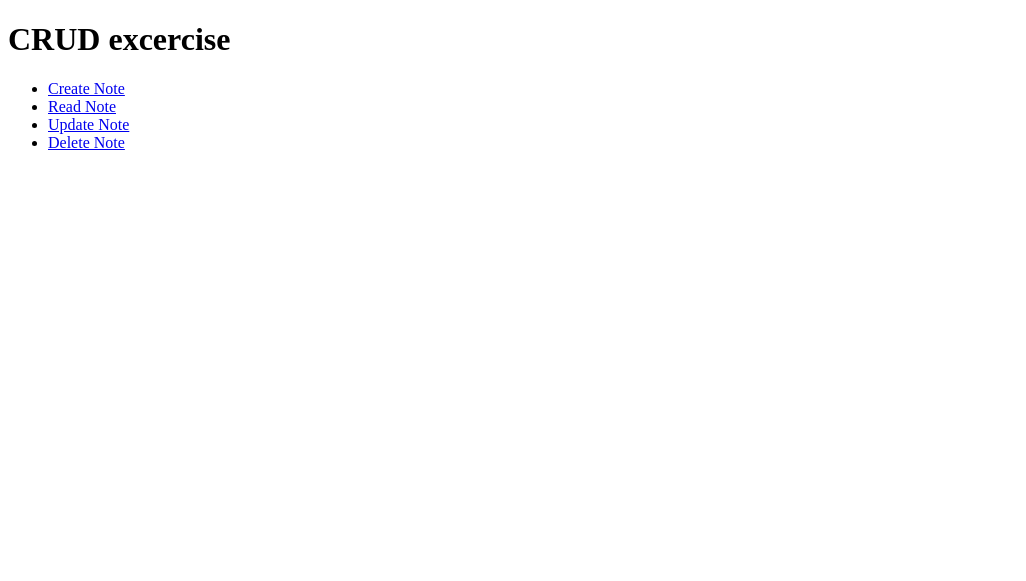
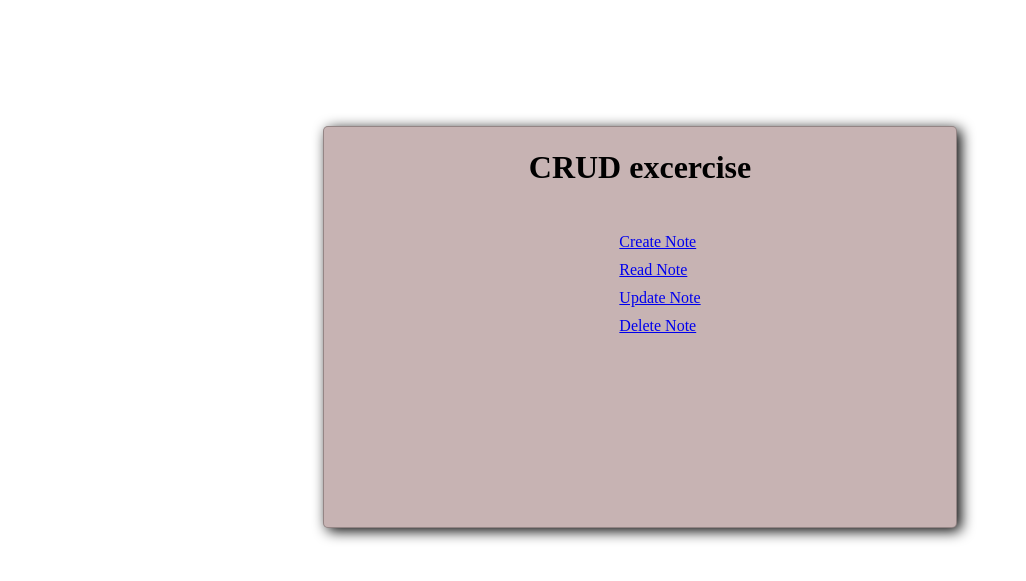
Before and after one commit to krisderycke/becode-database-api, a PHP site: page / in a window 1280 px wide. Shown: the top 581 px of the page, without its empty margins (0-1026 px from the left). Run offline with PHP 8.4, Linux system fonts and the light colour scheme.

Commit message:
start css styling

```diff
--- a/delete.php
+++ b/delete.php
@@ -44,7 +44,8 @@ try {
    <title>CRUD</title>
 </head>
 <body>
-    <h1>Delete note</h1>
+<div class="flex">
+<h1>Delete note</h1>
 
 <?php if ($success) echo $success; ?>
 
@@ -75,5 +76,6 @@ try {
 </form>
 
 <a href="index.php">Back to home</a>
+</div>
 </body>
 </html>
--- a/index.php
+++ b/index.php
@@ -8,6 +8,7 @@
    <title>CRUD</title>
 </head>
 <body>
+<div class="flex">
 <h1>CRUD excercise</h1>
    <ul>
       <li><a href="insert.php">Create Note</a></li>
@@ -15,6 +16,6 @@
       <li><a href="update.php">Update Note </a></li>
       <li><a href="delete.php">Delete Note</a></li>
    </ul>
-
+</div>
 </body>
 </html>
--- a/insert.php
+++ b/insert.php
@@ -59,7 +59,7 @@ if (isset($_POST['submit'])) {
 </head>
 <body>
 
-
+<div class="flex">
 <h1>Create new note</h1>
 
 <?php if (isset($_POST['submit']) && $stmt) { ?>
@@ -75,5 +75,6 @@ if (isset($_POST['submit'])) {
 </form>
 
 <a href="index.php">Back to home</a>
+</div>
 </body>
 </html>
--- a/select.php
+++ b/select.php
@@ -89,6 +89,7 @@ if (isset($_POST['submit'])) {
    <title>CRUD</title>
 </head>
 <body>
+
 <h1>Find note</h1>
 <?php
 if (isset($_POST['submit']) || isset($_POST['submitAll'])) {
@@ -122,7 +123,7 @@ if (isset($_POST['submit']) || isset($_POST['submitAll'])) {
     No results found for <?php echo escape($_POST['title']); ?>.
   <?php }
 } ?>
-
+ <div class="flex">
 <form method="post">
     <input type="submit" name="submitAll" value="View All Notes">
 </form>
@@ -134,6 +135,6 @@ if (isset($_POST['submit']) || isset($_POST['submitAll'])) {
 </form>
 
 <a href="index.php">Back to home</a>
-
+</div>
 </body>
 </html>
--- a/style.css
+++ b/style.css
@@ -1,3 +1,18 @@
+.flex {
+  width: 50%;
+  height: 50vh;
+  max-width: 1280px;
+  margin: 10% auto;
+  display: flex;
+  flex-direction: column;
+  flex-wrap: wrap;
+  align-items: center;
+  border: 1px rgba(0, 0, 0, 0.26) solid;
+  border-radius: 5px;
+  box-shadow: 4px 3px 14px 0px black;
+  background: rgb(199, 179, 179);
+}
+
 label {
   display: block;
   margin: 5px 0;
@@ -6,6 +21,7 @@ label {
 table {
   border-collapse: collapse;
   border-spacing: 0;
+  margin-bottom: 10px;
 }
 
 td,
@@ -13,3 +29,16 @@ th {
   padding: 5px;
   border-bottom: 1px solid #aaa;
 }
+tr:nth-child(even) {
+  background: #ccc;
+}
+
+ul {
+  list-style: none;
+}
+li {
+  margin: 10px;
+}
+a:hover {
+  color: gray;
+}
--- a/update-note.php
+++ b/update-note.php
@@ -59,7 +59,8 @@ if (isset($_GET['id'])) {
    <title>CRUD</title>
 </head>
 <body>
-    <h1>Delete note</h1>
+  <div class="flex">
+    <h1>update note</h1>
 
 <?php if (isset($_POST['submit']) && $statement) : ?>
 	<blockquote><strong><?php echo escape($_POST['Title']); ?></strong> successfully updated.</blockquote>
@@ -78,7 +79,7 @@ if (isset($_GET['id'])) {
 
 <a href="index.php">Back to home</a>
 
-
+</div>
 </body>
 </html>
     <!-- <input name="csrf" type="hidden" value="  -->
--- a/update.php
+++ b/update.php
@@ -36,6 +36,7 @@ try {
    <title>CRUD</title>
 </head>
 <body>
+  <div class="flex">
     <h1>Edit note</h1>
     <table>
   <thead>
@@ -61,5 +62,6 @@ try {
 </table>
 
 <a href="index.php">Back to home</a>
+</div>
 </body>
 </html>
```
Lines whose indentation alone changed are shown as unchanged.
